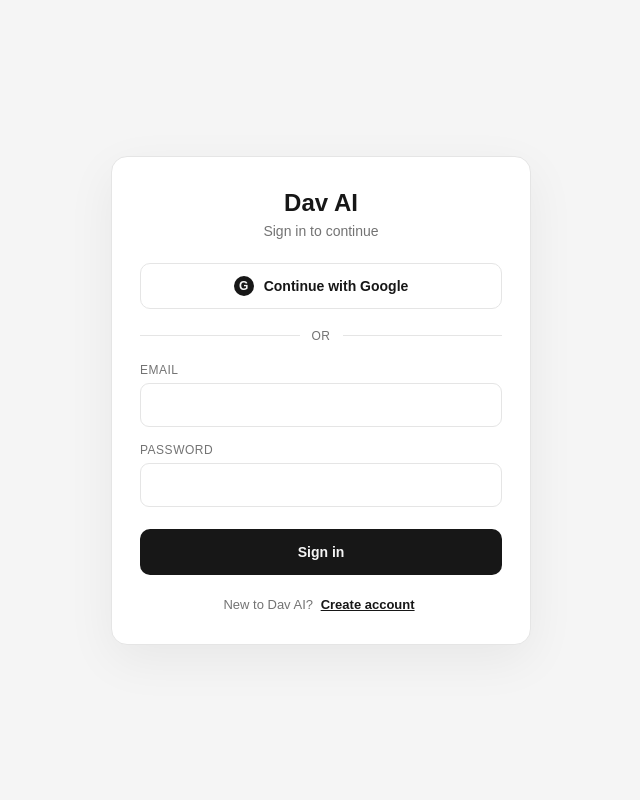
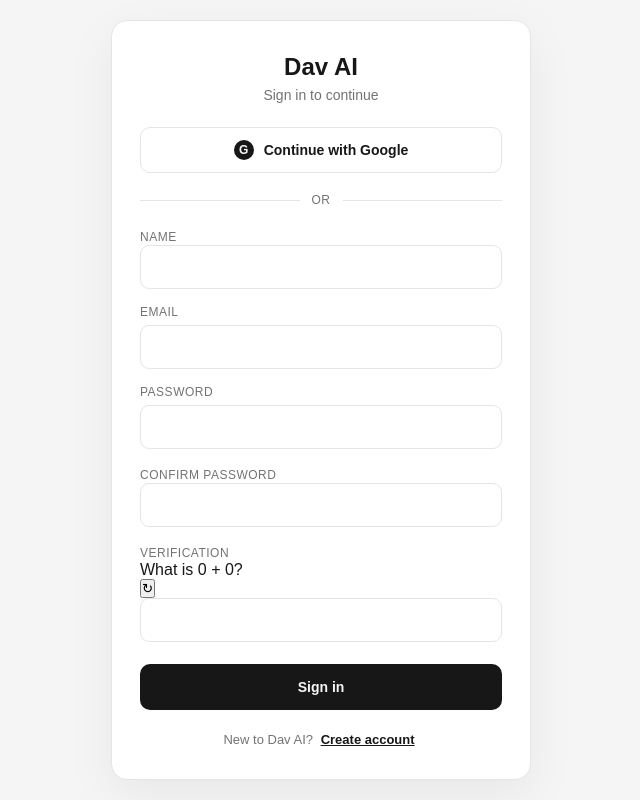
Before and after one commit to yadav150/davai, a plain HTML site: page login.html in a window 1280 px wide. Shown: the whole page, without its empty margins (319-959 px from the left). Drawn offline with Linux system fonts and the light colour scheme; no server answers.

Commit message:
Enhance sign-up form with additional fields
Added fields for name, confirm password, and captcha to the sign-up form.

```diff
--- a/login.html
+++ b/login.html
@@ -35,8 +35,23 @@
             <span>or</span>
         </div>
 
+<!----------Sign Up----->
+                <form class="auth-form" id="authForm" autocomplete="on">
 
-        <form class="auth-form" id="authForm" autocomplete="on">
+            <div class="auth-field signup-only" id="nameField">
+                <label class="auth-label" for="nameInput">
+                    Name
+                </label>
+
+                <input
+                    class="auth-input"
+                    id="nameInput"
+                    type="text"
+                    autocomplete="name"
+                    minlength="2"
+                >
+            </div>
+
 
             <label class="auth-label" for="emailInput">
                 Email
@@ -65,6 +80,55 @@
             >
 
 
+            <div class="auth-field signup-only" id="confirmField">
+                <label class="auth-label" for="confirmInput">
+                    Confirm password
+                </label>
+
+                <input
+                    class="auth-input"
+                    id="confirmInput"
+                    type="password"
+                    autocomplete="new-password"
+                    minlength="6"
+                >
+            </div>
+
+
+            <div class="auth-field signup-only" id="captchaField">
+
+                <label class="auth-label" for="captchaInput">
+                    Verification
+                </label>
+
+                <div class="captcha-row">
+
+                    <div class="captcha-question" id="captchaQuestion">
+                        What is 0 + 0?
+                    </div>
+
+                    <button
+                        class="captcha-refresh"
+                        id="captchaRefresh"
+                        type="button"
+                        aria-label="New question"
+                    >
+                        &#8635;
+                    </button>
+
+                </div>
+
+                <input
+                    class="auth-input"
+                    id="captchaInput"
+                    type="text"
+                    inputmode="numeric"
+                    autocomplete="off"
+                >
+
+            </div>
+
+
             <button
                 class="auth-submit"
                 id="submitBtn"
@@ -74,7 +138,6 @@
             </button>
 
         </form>
-
 
         <div class="auth-toggle">
 
```
